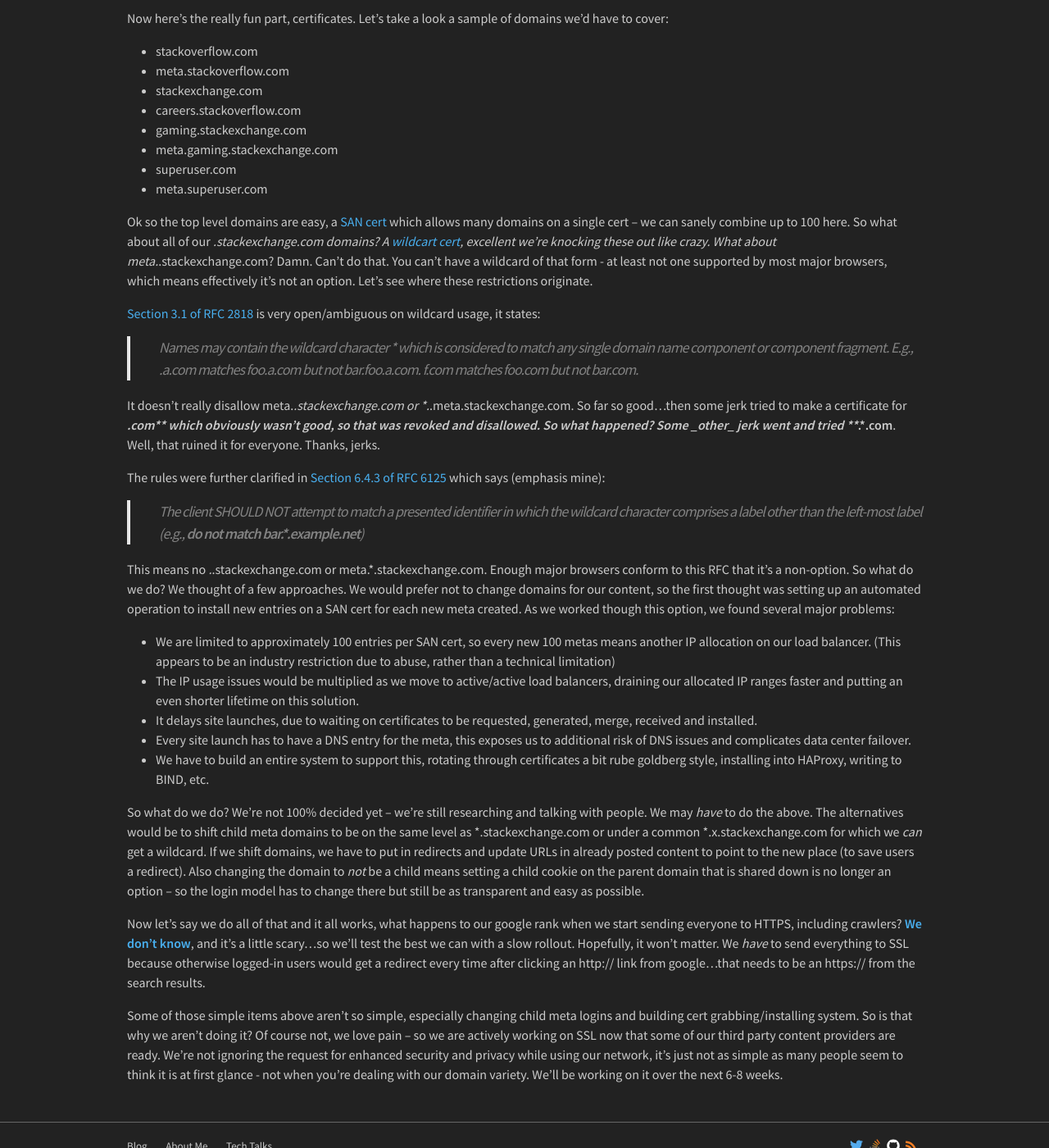
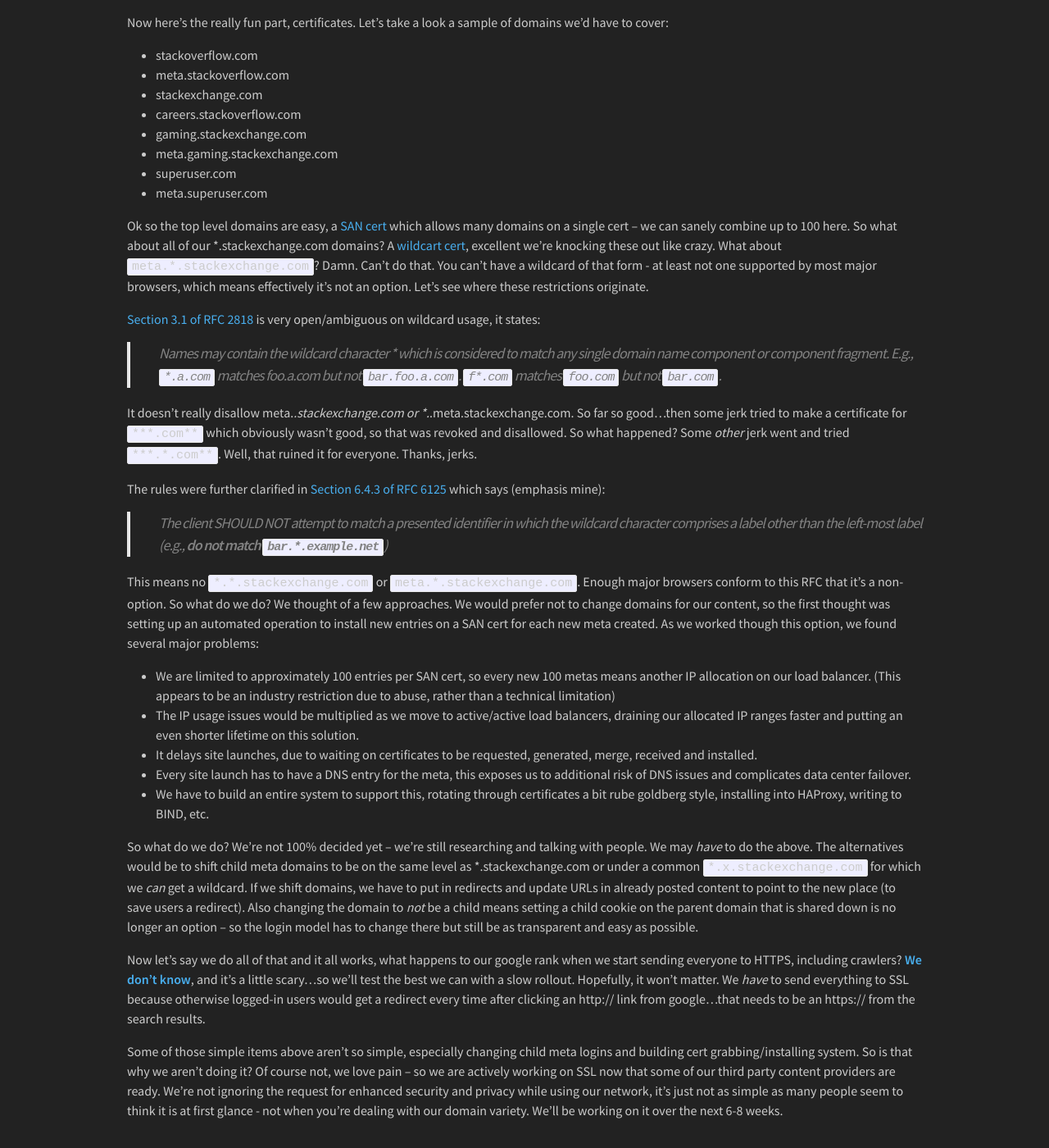
Before and after one commit to NickCraver/nickcraver.github.com, a Jekyll site: the page built from _posts/2013-04-23-stackoverflow-com-the-road-to-ssl.markdown, in a window 1280 px wide and 1400 px high, scrolled down 1592 px. Shown: the whole window at 82% size. Built offline with Jekyll 4.4.1, drawn with Linux system fonts in a browser that asks for light colours; comment, search, counter and statistics services are not loaded; some of the changed text lies outside the part shown.

Commit message:
Fix a few markdown conversion issues

```diff
--- a/_posts/2012-02-07-stack-overflow-short-on-space.markdown
+++ b/_posts/2012-02-07-stack-overflow-short-on-space.markdown
@@ -29,7 +29,7 @@
 
 What happens when you have lots of databases is all your sequential performance goes to crap because _it's not sequential anymore_. For disk hardware, we had one array for the DB data files: a RAID 10, 6 drive array of magnetic disks. When dozens of DBs are competing in the disk queue, all performance is effectively random performance.  That means our read/write stalls were way higher than we liked.  We tuned our indexing and trimmed as much as we could (**you should _always_ do this before looking at hardware**), but it wasn't enough.  Even if it was enough there were the CPU/Memory issues of the shared box.
 
-Ok, so we've outgrown a single box, now what?  We got a new one specifically for the purpose of giving Stack Overflow its own hardware.  At the time this decision was made, Stack Overflow was a few orders of magnitude larger than _any other site we have_.  Performance-wise, it's still the 800 lb. gorilla.  A very tangible problem here was that Stack Overflow was so large and "hot,"; it was a bully in terms of memory, forcing lesser sites out of memory and causing slow disk loads for queries after idle periods.  Seconds to load a home page? Ouch. Unacceptable.  It wasn't _just_ a hardware decision though, it had a psychological component.  Many people on our team just felt that Stack Overflow, being the huge central site in the network that is is, _deserved_ its own hardware...that's the best I can describe it.
+Ok, so we've outgrown a single box, now what?  We got a new one specifically for the purpose of giving Stack Overflow its own hardware.  At the time this decision was made, Stack Overflow was a few orders of magnitude larger than _any other site we have_.  Performance-wise, it's still the 800 lb. gorilla.  A very tangible problem here was that Stack Overflow was so large and "hot,"; it was a bully in terms of memory, forcing lesser sites out of memory and causing slow disk loads for queries after idle periods.  Seconds to load a home page? Ouch. Unacceptable.  It wasn't _just_ a hardware decision though, it had a psychological component.  Many people on our team just felt that Stack Overflow, being the huge central site in the network that it is, _deserved_ its own hardware...that's the best I can describe it.
 
 Now, how does that new box solve our problems?  Let's go down the list:
 
--- a/_posts/2013-04-23-stackoverflow-com-the-road-to-ssl.markdown
+++ b/_posts/2013-04-23-stackoverflow-com-the-road-to-ssl.markdown
@@ -29,7 +29,7 @@
 
 Ok, so that doesn't look so hard, what’s the big deal?  Let’s look at third party content first.  Note that with all of these items, they're totally outside our control.  All we can do is _ask_ for them to support SSL…but luckily we work with awesome people that are they're helping us out.
 
-Now here's where stuff gets fun, we have to support SSL on our side.  Let's cover the easy parts first.  Our CDN has to support SSL.  Okay, it's not cheap but it’s a problem we can buy away.  We only use cdn.sstatic.net for production content so a cdn.sstatic.net & *.cdn.sstatic.net combo cert should cover us.  The CDN endpoint on our side (it's a pull model) has to support SSL as well so it's an encrypted handshake on both legs, but that's minor traffic and easily doable.
+Now here's where stuff gets fun, we have to support SSL on our side.  Let's cover the easy parts first.  Our CDN has to support SSL.  Okay, it's not cheap but it’s a problem we can buy away.  We only use `cdn.sstatic.net` for production content so a `cdn.sstatic.net` & `*.cdn.sstatic.net` combo cert should cover us.  The CDN endpoint on our side (it's a pull model) has to support SSL as well so it's an encrypted handshake on both legs, but that's minor traffic and easily doable.
 
 With websockets we'll just try and see when all dependencies are in place.  We don't anticipate any particular problems there, and when it works it should work for more people.  Misconfigured or old proxies tend to interfere with HTTP websocket traffic they don't understand, but those same proxies will just forward on the encrypted HTTPS traffic.
 
@@ -52,19 +52,19 @@
 *   superuser.com
 *   meta.superuser.com
 
-Ok so the top level domains are easy, a [SAN cert](http://www.digicert.com/subject-alternative-name.htm) which allows many domains on a single cert – we can sanely combine up to 100 here.  So what about all of our *.stackexchange.com domains? A [wildcart cert](http://www.digicert.com/wildcard-ssl-certificates.htm), excellent we're knocking these out like crazy. What about meta.*.stackexchange.com? Damn. Can’t do that. You can't have a wildcard of that form - at least not one supported by most major browsers, which means effectively it's not an option.  Let's see where these restrictions originate.
+Ok so the top level domains are easy, a [SAN cert](http://www.digicert.com/subject-alternative-name.htm) which allows many domains on a single cert – we can sanely combine up to 100 here.  So what about all of our *.stackexchange.com domains? A [wildcart cert](http://www.digicert.com/wildcard-ssl-certificates.htm), excellent we're knocking these out like crazy. What about `meta.*.stackexchange.com`? Damn. Can’t do that. You can't have a wildcard of that form - at least not one supported by most major browsers, which means effectively it's not an option.  Let's see where these restrictions originate.
 
 [Section 3.1 of RFC 2818](http://tools.ietf.org/html/rfc2818#section-3.1) is very open/ambiguous on wildcard usage, it states:
 
-> Names may contain the wildcard character * which is considered to match any single domain name component or component fragment. E.g., *.a.com matches foo.a.com but not bar.foo.a.com. f*.com matches foo.com but not bar.com.
+> Names may contain the wildcard character * which is considered to match any single domain name component or component fragment. E.g., `*.a.com` matches foo.a.com but not `bar.foo.a.com`. `f*.com` matches `foo.com` but not `bar.com`.
 
-It doesn't really disallow meta.*.stackexchange.com or *.*.meta.stackexchange.com.  So far so good…then some jerk tried to make a certificate for ***.com** which obviously wasn't good, so that was revoked and disallowed.  So what happened? Some _other_ jerk went and tried ***.*.com**.  Well, that ruined it for everyone.  Thanks, jerks.
+It doesn't really disallow meta.*.stackexchange.com or *.*.meta.stackexchange.com.  So far so good…then some jerk tried to make a certificate for `***.com**` which obviously wasn't good, so that was revoked and disallowed.  So what happened? Some _other_ jerk went and tried `***.*.com**`.  Well, that ruined it for everyone.  Thanks, jerks.
 
 The rules were further clarified in [Section 6.4.3 of RFC 6125](http://tools.ietf.org/html/rfc6125#section-6.4.3) which says (emphasis mine):
 
-> The client SHOULD NOT attempt to match a presented identifier in which the wildcard character comprises a label other than the left-most label (e.g., **do not match bar.*.example.net**)
+> The client SHOULD NOT attempt to match a presented identifier in which the wildcard character comprises a label other than the left-most label (e.g., **do not match `bar.*.example.net`**)
 
-This means no *.*.stackexchange.com or meta.*.stackexchange.com.  Enough major browsers conform to this RFC that it’s a non-option.  So what do we do?  We thought of a few approaches.  We would prefer not to change domains for our content, so the first thought was setting up an automated operation to install new entries on a SAN cert for each new meta created.  As we worked though this option, we found several major problems:
+This means no `*.*.stackexchange.com` or `meta.*.stackexchange.com`.  Enough major browsers conform to this RFC that it’s a non-option.  So what do we do?  We thought of a few approaches.  We would prefer not to change domains for our content, so the first thought was setting up an automated operation to install new entries on a SAN cert for each new meta created.  As we worked though this option, we found several major problems:
 
 *   We are limited to approximately 100 entries per SAN cert, so every new 100 metas means another IP allocation on our load balancer. (This appears to be an industry restriction due to abuse, rather than a technical limitation)
 *   The IP usage issues would be multiplied as we move to active/active load balancers, draining our allocated IP ranges faster and putting an even shorter lifetime on this solution.
@@ -72,7 +72,7 @@
 *   Every site launch has to have a DNS entry for the meta, this exposes us to additional risk of DNS issues and complicates data center failover.
 *   We have to build an entire system to support this, rotating through certificates a bit rube goldberg style, installing into HAProxy, writing to BIND, etc.
 
-So what do we do?  We're not 100% decided yet – we're still researching and talking with people.  We may _have_ to do the above.  The alternatives would be to shift child meta domains to be on the same level as *.stackexchange.com or under a common *.x.stackexchange.com for which we _can_ get a wildcard.  If we shift domains, we have to put in redirects and update URLs in already posted content to point to the new place (to save users a redirect).  Also changing the domain to _not_ be a child means setting a child cookie on the parent domain that is shared down is no longer an option – so the login model has to change there but still be as transparent and easy as possible.
+So what do we do?  We're not 100% decided yet – we're still researching and talking with people.  We may _have_ to do the above.  The alternatives would be to shift child meta domains to be on the same level as *.stackexchange.com or under a common `*.x.stackexchange.com` for which we _can_ get a wildcard.  If we shift domains, we have to put in redirects and update URLs in already posted content to point to the new place (to save users a redirect).  Also changing the domain to _not_ be a child means setting a child cookie on the parent domain that is shared down is no longer an option – so the login model has to change there but still be as transparent and easy as possible.
 
 Now let's say we do all of that and it all works, what happens to our google rank when we start sending everyone to HTTPS, including crawlers?  [**We don't know**](http://webmasters.stackexchange.com/q/47636/274 "How do I transition to SSL without affecting PageRank?"), and it’s a little scary...so we'll test the best we can with a slow rollout.  Hopefully, it won't matter. We _have_ to send everything to SSL because otherwise logged-in users would get a redirect every time after clicking an http:// link from google…that needs to be an https:// from the search results.
 
```
